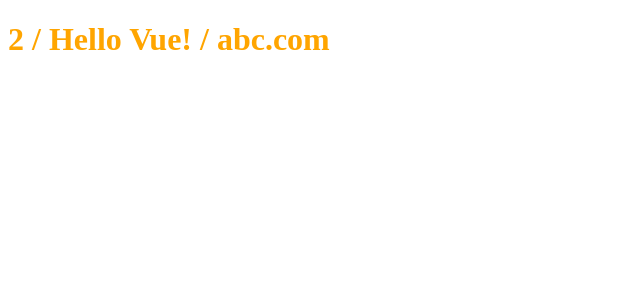
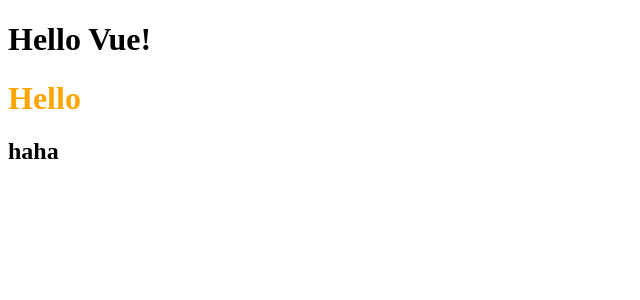
Before and after one commit to hyeonjinan096/FE-devcourse_vue, a Vue app: page / in a window 1280 px wide. Shown: the top 300 px of the page, without its empty margins (0-640 px from the left). Built offline with nearby package versions, Linux system fonts and the light colour scheme.

Commit message:
Add_non-prop

```diff
--- a/src/App.vue
+++ b/src/App.vue
@@ -1,12 +1,12 @@
 <template>
+  <h1>
+    {{ msg }}
+  </h1>
   <HelloNew
-    v-bind="post" />
+    class="hello"
+    style="font-size: 100px;"
+    @click="msg +='!'" />
 </template>
-
-<!--
-  v-bind="post"를 이용해
-  :id="post.id"
-  :title="post.title" 생략 가능  -->
 
 <script>
 import HelloNew from '~/components/HelloNew'
@@ -16,10 +16,7 @@
    },
    data() {
     return {
-      post: {
-        id: 2,
-        title: 'Hello Vue!'
-      }
+      msg: 'Hello Vue!'
     }
    }
 }
--- a/src/components/HelloNew.vue
+++ b/src/components/HelloNew.vue
@@ -1,22 +1,46 @@
 <template>
-  <h1>{{ id }} / {{ title }} / {{ email }}</h1>
+  <h1
+  v-bind="$attrs">
+    Hello
+  </h1>
+  <h2>
+    haha
+  </h2>
 </template>
-<script>
+<!--
+  h1, h2 최상위 요소가 여러개 일 경우에는 HelloNew에 부여한 속성이 어디에
+  부여되어야하는지가 정해지지 않는다.
+
+  최상위 요소가 h1으로 하나일 경우에는 attrs를 사용하지 않고 바로 적용될 수 있다.
+  <h1>Hello</h1> -> 바로 적용
+  이걸 원하지 않을 경우 inheritAttrs: false로 바로 적용되는 것을 막을 수 있다.
+
+  :class="$attrs.class"
+  $: vue.js에서 제공하는 기본 속성
+  :: 데이터이기 때문에 앞에 명시
+
+  attrs: attributes 컴포넌트가 가지고 있는 속성 (non-prop속성)
+  (주의)props를 통해 지정되지 않은 나머지 속성 객체를 의미함
+
+  :class="$attrs.class"
+  :style="$attrs.style"
+  @click="$attrs.onClick"
+  -> v-bind="$attrs"로 작성이 가능하다
+
+
+ -->
+
+ <script>
 export default {
+  inheritAttrs: false,
   props: {
-    id: Number,
-    title: String,
-    email: {
-      type: String,
-      default: 'abc.com'   //기본값 지정
-    }
+    style: Object
+  },
+  mounted() {
+    console.log(this.$attrs)
   }
 }
-//(주의)
-//객체나 배열과 같은 참조형 데이터들은 함수형으로 return 해줘야한다.
-//할당되어 주소가 동일해져 의도치 않은 수정이 발생할 수 있기 때문이다.
 </script>
-
 
 <style scoped lang="scss">
 $color: orange;
@@ -24,8 +48,3 @@
     color: $color
 }
 </style>
-
-<!--
-scoped: 하위 컴포넌트의 스타일이 상위컴포넌트에 영향을 미치는 것을 방지한다.
-해당 컴포넌트에만 스타일 해쉬가 추가된다.
--->
```
